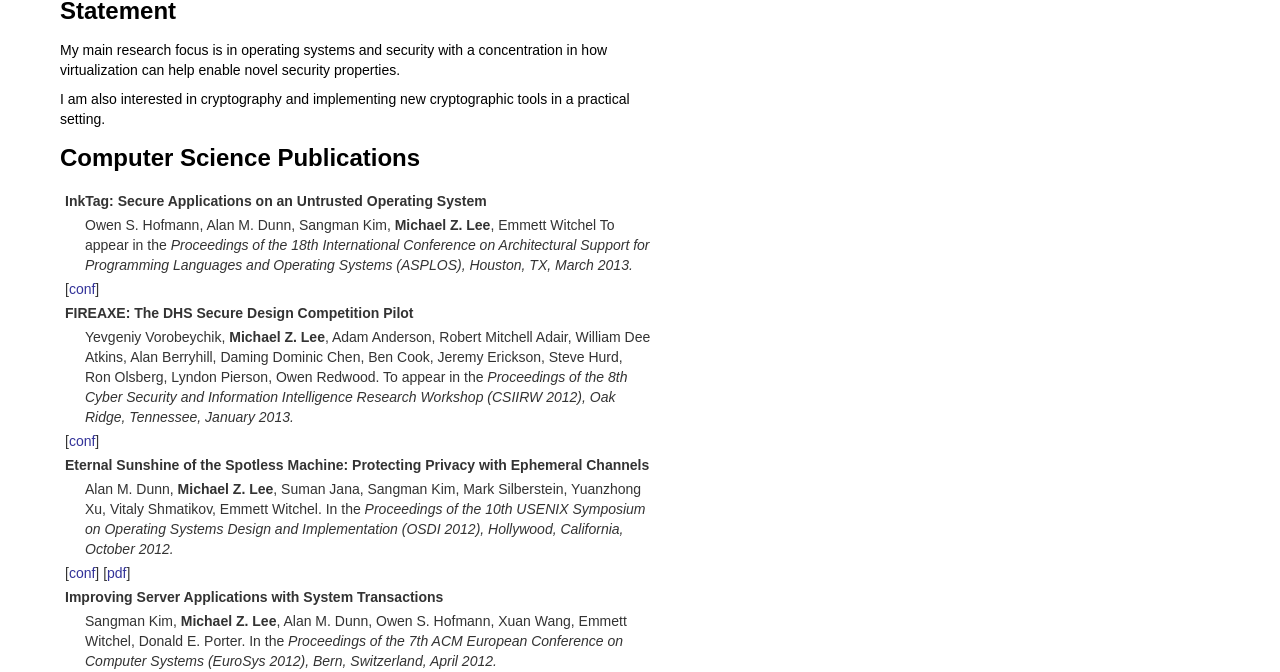
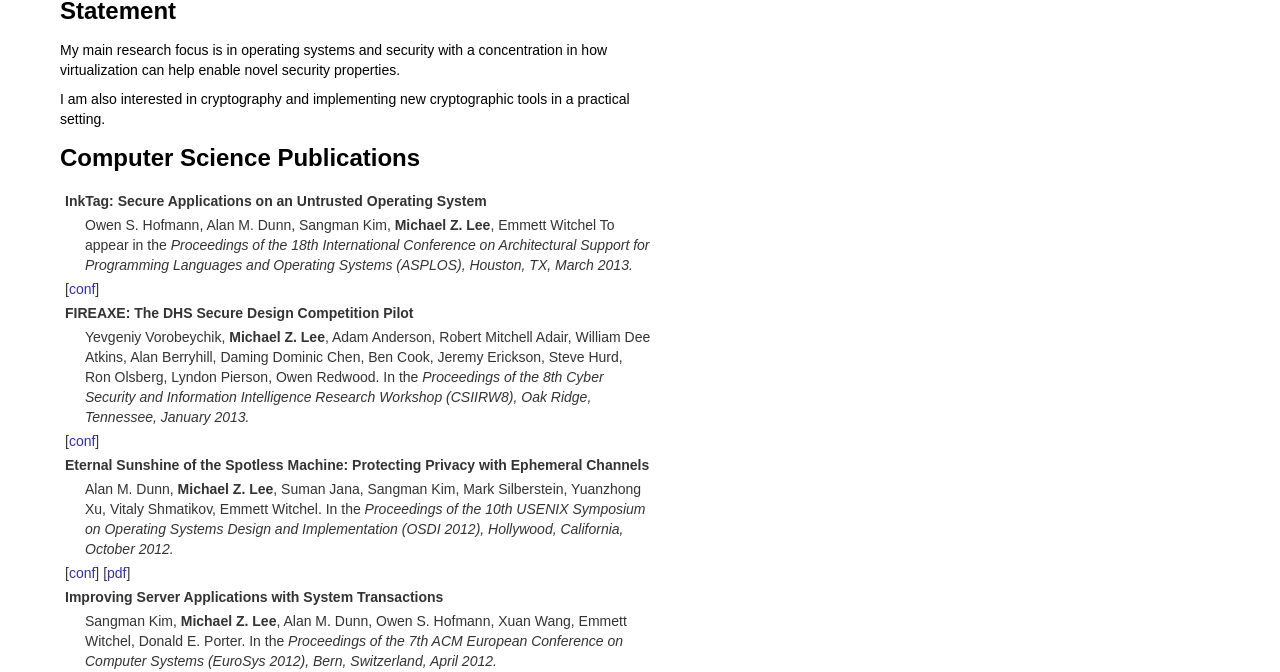
Before and after one commit to mzlee/main-site, a plain HTML site: page index.html in a window 1280 px wide. Both pictures are taken after a click on the link "Research". Shown: the part 124-796 px from the top of the page. Drawn offline with Linux system fonts and the light colour scheme.

Commit message:
Conference passed, update the wording

```diff
--- a/index.html
+++ b/index.html
@@ -124,9 +124,9 @@
 	      <span class="authors">
 		Yevgeniy Vorobeychik, <span class="me">Michael Z. Lee</span>, Adam Anderson, Robert Mitchell Adair, William Dee Atkins, Alan Berryhill, Daming Dominic Chen, Ben Cook, Jeremy Erickson, Steve Hurd, Ron Olsberg, Lyndon Pierson, Owen Redwood.
 	      </span>
-	      To appear in the
+	      In the
 	      <span class="conference">
-		Proceedings of the 8th Cyber Security and Information Intelligence Research Workshop (CSIIRW 2012), Oak Ridge, Tennessee, January 2013.
+		Proceedings of the 8th Cyber Security and Information Intelligence Research Workshop (CSIIRW8), Oak Ridge, Tennessee, January 2013.
 	      </span>
 	    </div>
 	    <div class="paper-links">
@@ -271,9 +271,9 @@
 	      <span class="authors">
 		Yevgeniy Vorobeychik, <span class="me">Michael Z. Lee</span>, Adam Anderson, Robert Mitchell Adair, William Dee Atkins, Alan Berryhill, Daming Dominic Chen, Ben Cook, Jeremy Erickson, Steve Hurd, Ron Olsberg, Lyndon Pierson, Owen Redwood.
 	      </span>
-	      To appear in the
+	      In the
 	      <span class="conference">
-		Proceedings of the 8th Cyber Security and Information Intelligence Research Workshop (CSIIRW 2012), Oak Ridge, Tennessee, January 2013.
+	        Proceedings of the 8th Cyber Security and Information Intelligence Research Workshop (CSIIRW8), Oak Ridge, Tennessee, January 2013.
 	      </span>
 	    </div>
 	  </li>
```
